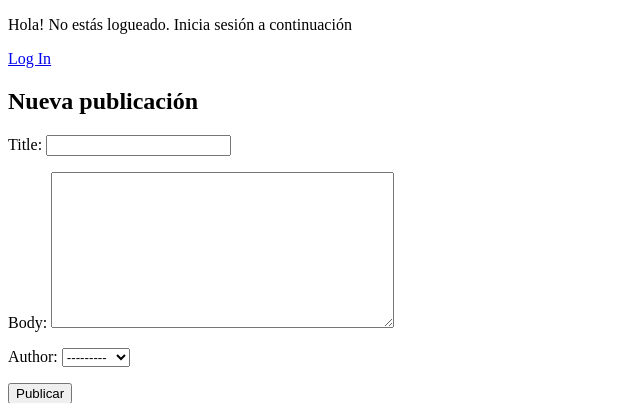
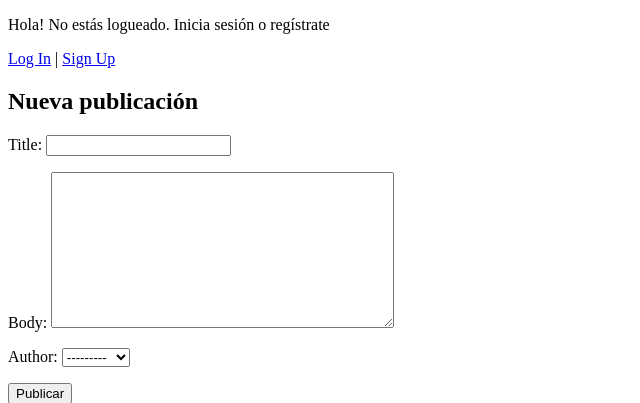
Before and after one commit to osm3rr/django-blog, a Django app: page /publication/create/ in a window 1280 px wide. Shown: the part 98-501 px from the top of the page, without its empty margins (0-640 px from the left). Run offline with Django 5.2, Linux system fonts and the light colour scheme; data comes from the database, SQL or seed files in the repository; both versions use the stored data as it was after the commit; some web fonts are replaced.

Commit message:
signup link done

```diff
--- a/templates/_base.html
+++ b/templates/_base.html
@@ -28,8 +28,9 @@
             <button type="submit">Logout</button>
         </form>
     {% else %}
-        <p>Hola! No estás logueado. Inicia sesión a continuación</p>
-        <a href="{% url 'login' %}">Log In</a>
+        <p>Hola! No estás logueado. Inicia sesión o regístrate</p>
+        <a href="{% url 'login' %}">Log In</a> |
+        <a href="{% url 'signup' %}">Sign Up</a>
     {% endif %}
 
     <div>
```
Also changed, not shown: db.sqlite3.
